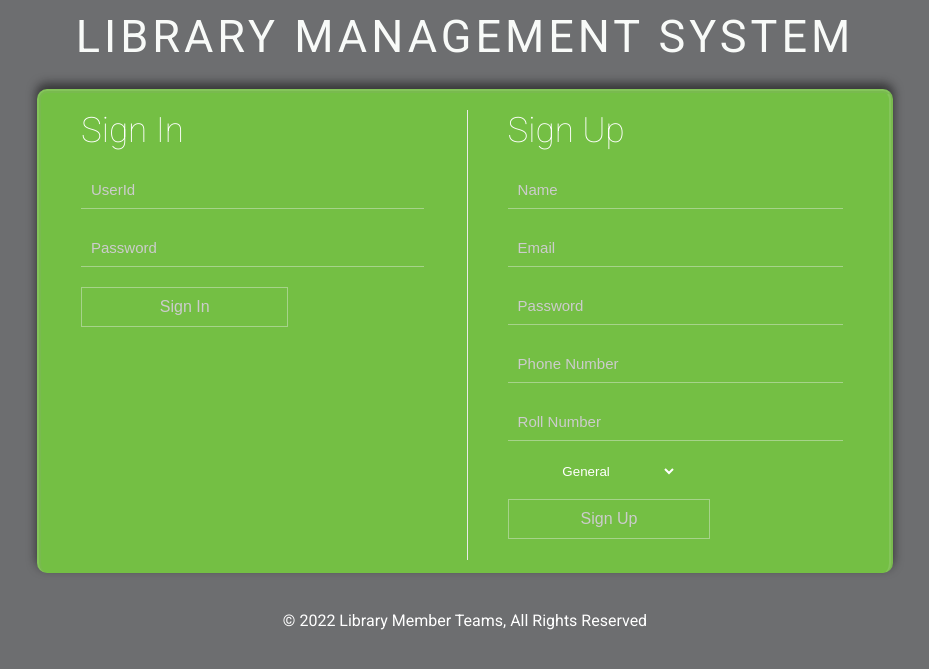
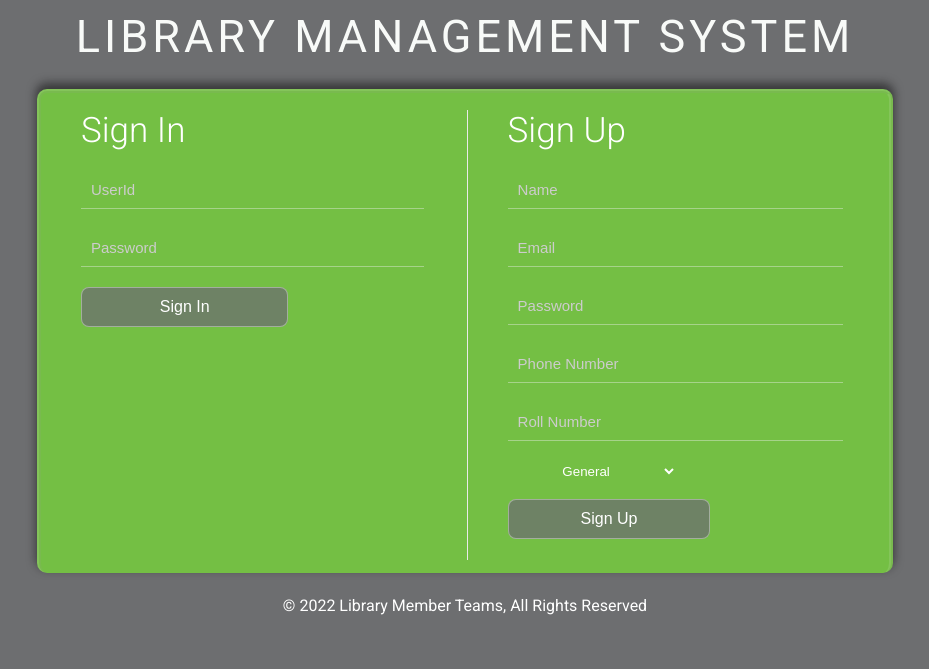
Before and after one commit to SurajShrestha0/Library-Management-System, a PHP site: page / in a window 1280 px wide. Shown: the top 669 px of the page, without its empty margins (175-1104 px from the left). Run offline with PHP 8.4, Linux system fonts and the light colour scheme.

Commit message:
update style.php

```diff
--- a/css/style.css
+++ b/css/style.css
@@ -1,3 +1,4 @@
+/*LMS team*/
 /*-- Reset Code --*/
 
 	html,body,div,span,applet,object,iframe,h1,h2,h3,h4,h5,h6,p,blockquote,pre,a,abbr,acronym,address,big,cite,code,del,dfn,em,img,ins,kbd,q,s,samp,small,strike,strong,sub,sup,tt,var,b,u,i,dl,dt,dd,ol,nav ul,nav li,fieldset,form,label,legend,table,caption,tbody,tfoot,thead,tr,th,td,article,aside,canvas,details,embed,figure,figcaption,footer,header,hgroup,menu,nav,output,ruby,section,summary,time,mark,audio,video{margin:0;padding:0;border:0;font-size:100%;font:inherit;vertical-align:baseline;}
@@ -41,6 +42,7 @@ body {
     -webkit-background-size: cover;
     -moz-background-size: cover;
     -o-background-size: cover;
+   /* overflow : hidden;*/
 
 }
 
@@ -50,6 +52,8 @@ h1 {
    font-weight: 400;
 
     letter-spacing: 4px;
+
+
     color: #f8faf8;
 }
 
@@ -77,6 +81,10 @@ h1 {
     border-bottom: none;
 
 
+}
+/*Choose Category*/
+#Category option:first-child {
+    font-weight: bold;
 }
 /*login as sign*/
 .login {
@@ -107,8 +115,8 @@ h1 {
 h2 {
     font-size: 35px;
     text-align: left;
-    color: #FFF;
-    font-weight: 100;
+    color: #fff;
+    font-weight: 350;
     margin-bottom: 20px;
 }
 
@@ -126,6 +134,7 @@ input[type="text"], input[type="password"] {
     width: 93.4%;
     margin-bottom: 20px;
     padding: 10px;
+
     float: left;
     background-color: transparent;
     border: none;
@@ -138,14 +147,15 @@ input[type="text"], input[type="password"] {
 .send-button {
     margin-bottom: 20px;
 }
-
+/**button**/
 .send-button input[type="submit"] {
     width: 60%;
     padding: 10px 0;
     font-size: 16px;
     font-weight: 100;
-    background-color: transparent;
-    color: #CCC;
+    background-color: #6d6e70bf;
+    color: #fff;
+    border-radius: 8px;
     border: 1px solid rgba(238, 238, 238, 0.41);
     border-width: thin;
     cursor: pointer;
@@ -160,7 +170,7 @@ input[type="text"], input[type="password"] {
 
 /*--agileits--*/
 .send-button input[type="submit"]:hover {
-    background-color: #6d6e70;
+    background-color: #4e4f50bf;
     border: 1px solid #FFF;
     color: #FFF;
     transition:0.5s all;
@@ -204,7 +214,7 @@ input[type="text"], input[type="password"] {
 
 .footer {
     text-align: center;
-    margin: 35px 20px 20px;
+    margin: 20px 2px 2px;
 }
 .footer p {
     color: #FFFFFF;
@@ -220,7 +230,8 @@ input[type="text"], input[type="password"] {
     color: #FFF;
 }
 
-/*-- Index-Page-Styling --*/
+
+/*--- Responsive Code ---*/
 
 
 
@@ -307,6 +318,7 @@ input[type="text"], input[type="password"] {
 @media screen and (max-width: 768px) {
     .container {
         width: 85%;
+        height: auto;
     }
     .register p {
         font-size: 13.8px;
@@ -320,6 +332,7 @@ input[type="text"], input[type="password"] {
     .container {
         width: 87%;
         padding: 35px;
+        height: auto;
     }
     .login {
         padding-right: 34px;
```
